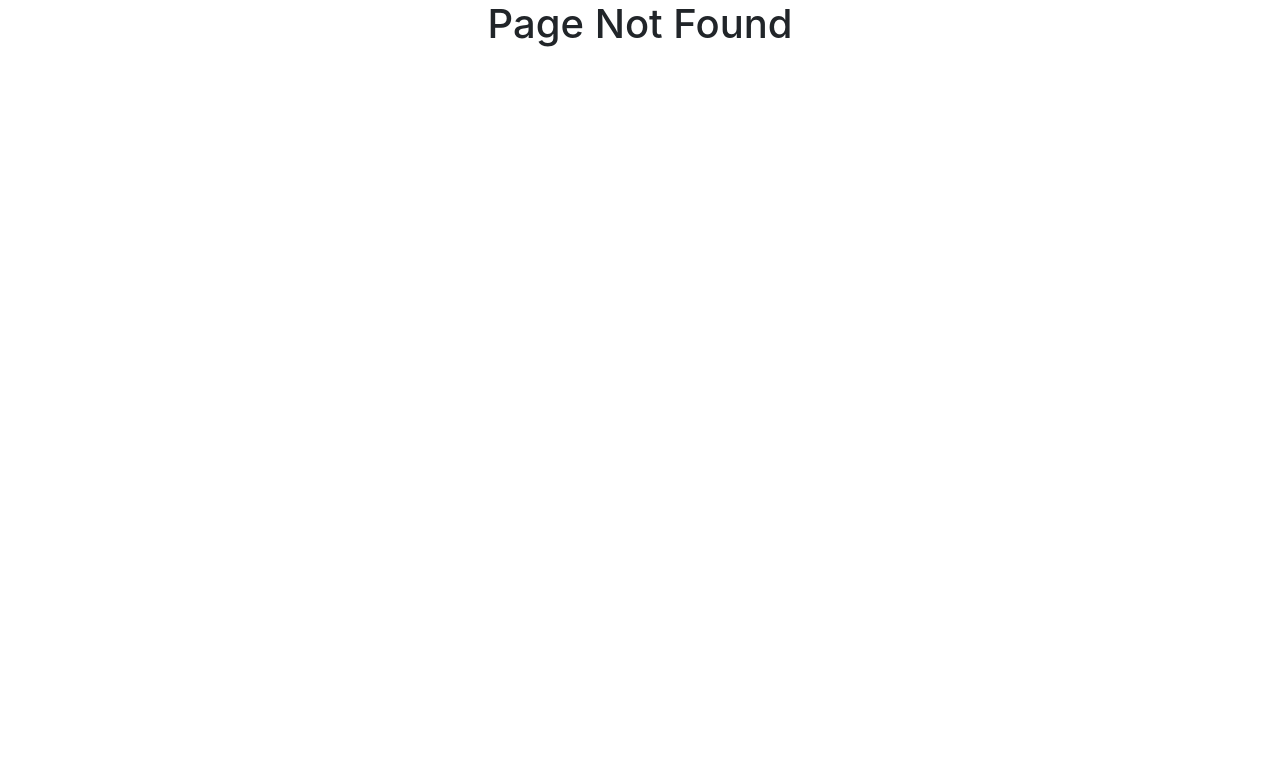
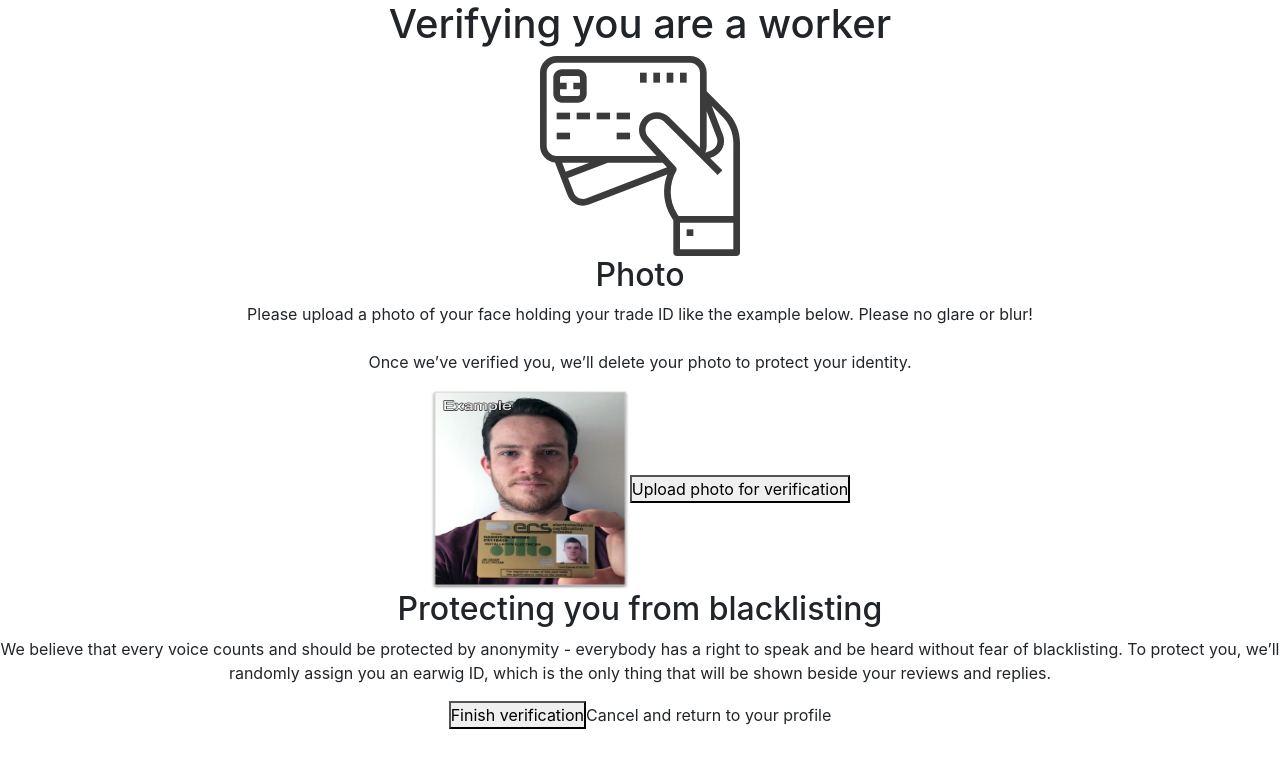
Before and after one commit to theharrisonmoore/earwig, a React (Create React App) app in the folder client/: page /upload in a window 1280 px wide. Before the commit this address had no page. Shown: the top 768 px of the page. Built offline with nearby package versions, Linux system fonts and the light colour scheme.

Commit message:
UploadImage skeleton Relates #27

```diff
--- a/client/src/Common/Select.js
+++ b/client/src/Common/Select.js
@@ -92,10 +92,12 @@ class CustomizedSelects extends React.Component {
           )}
           {/* <FormLabel component="label">Gender</FormLabel> */}
 
+          <label htmlFor={`${label}-customized-select`}>Label</label>
+
           <Select
             value={value}
             onChange={handleChange}
-            name="age"
+            name={label}
             displayEmpty
             className={classes.selectEmpty}
             input={
--- /dev/null
+++ b/client/src/Components/UploadImage/UploadImage.style.js
@@ -0,0 +1,22 @@
+import styled from "styled-components";
+
+export const UploadImageWrapper = styled.div``;
+export const Heading = styled.h1``;
+export const SubHeading = styled.h2``;
+
+export const CardIcon = styled.img`
+  width: 200px;
+  height: 200px;
+`;
+
+export const Example = styled.img`
+  width: 200px;
+  height: 200px;
+`;
+
+export const Label = styled.label``;
+export const Paragraph = styled.p``;
+
+export const Button = styled.button``;
+
+export const Link = styled.a``;
--- /dev/null
+++ b/client/src/Components/UploadImage/index.js
@@ -0,0 +1,74 @@
+import React, { Component } from "react";
+
+import Select from "./../../Common/Select";
+import {
+  UploadImageWrapper,
+  Heading,
+  SubHeading,
+  CardIcon,
+  Label,
+  Paragraph,
+  Example,
+  Button,
+  Link
+} from "./UploadImage.style";
+import card from "./../../assets/card.svg";
+import example from "./../../assets/example.png";
+const options = [
+  {
+    value: 10,
+    label: "ten"
+  },
+  {
+    value: 20,
+    label: "ten *2 "
+  }
+];
+const label = "label";
+const placeholder = "Placeholder ramy";
+
+export default class extends Component {
+  state = {
+    tradeId: ""
+  };
+  handleChange = event => {
+    this.setState({ tradeId: event.target.value });
+    console.log(this.state);
+  };
+  render() {
+    return (
+      <UploadImageWrapper>
+        {/* <Select
+          placeholder={placeholder}
+          label={label}
+          options={options}
+          handleChange={this.handleChange}
+          value={this.state.tradeId}
+        /> */}
+        <Heading>Verifying you are a worker</Heading>
+        <CardIcon src={card} />
+        <SubHeading>Photo</SubHeading>
+        <Paragraph>
+          Please upload a photo of your face holding your trade ID like the
+          example below. Please no glare or blur!
+          <br />
+          <br />
+          Once we’ve verified you, we’ll delete your photo to protect your
+          identity.
+        </Paragraph>
+        <Example src={example} />
+        <Button>Upload photo for verification</Button>
+        <SubHeading>Protecting you from blacklisting</SubHeading>
+        <Paragraph>
+          We believe that every voice counts and should be protected by
+          anonymity - everybody has a right to speak and be heard without fear
+          of blacklisting. To protect you, we’ll randomly assign you an earwig
+          ID, which is the only thing that will be shown beside your reviews and
+          replies.
+        </Paragraph>
+        <Button>Finish verification</Button>
+        <Link>Cancel and return to your profile</Link>
+      </UploadImageWrapper>
+    );
+  }
+}
--- a/client/src/Components/index.js
+++ b/client/src/Components/index.js
@@ -1,10 +1,13 @@
 import React from "react";
 import { Route, Switch } from "react-router-dom";
+
+import UploadImage from "./UploadImage";
 
 export default function index(props) {
   return (
     <>
       <Switch>
+        <Route exact path="/upload" component={UploadImage} />
         {/* 404 Error Page -need to be created */}
         <Route component={PageNotFound} />
       </Switch>
```
Also changed, not shown: client/src/assets/card.svg (added), client/src/assets/example.png (added).
